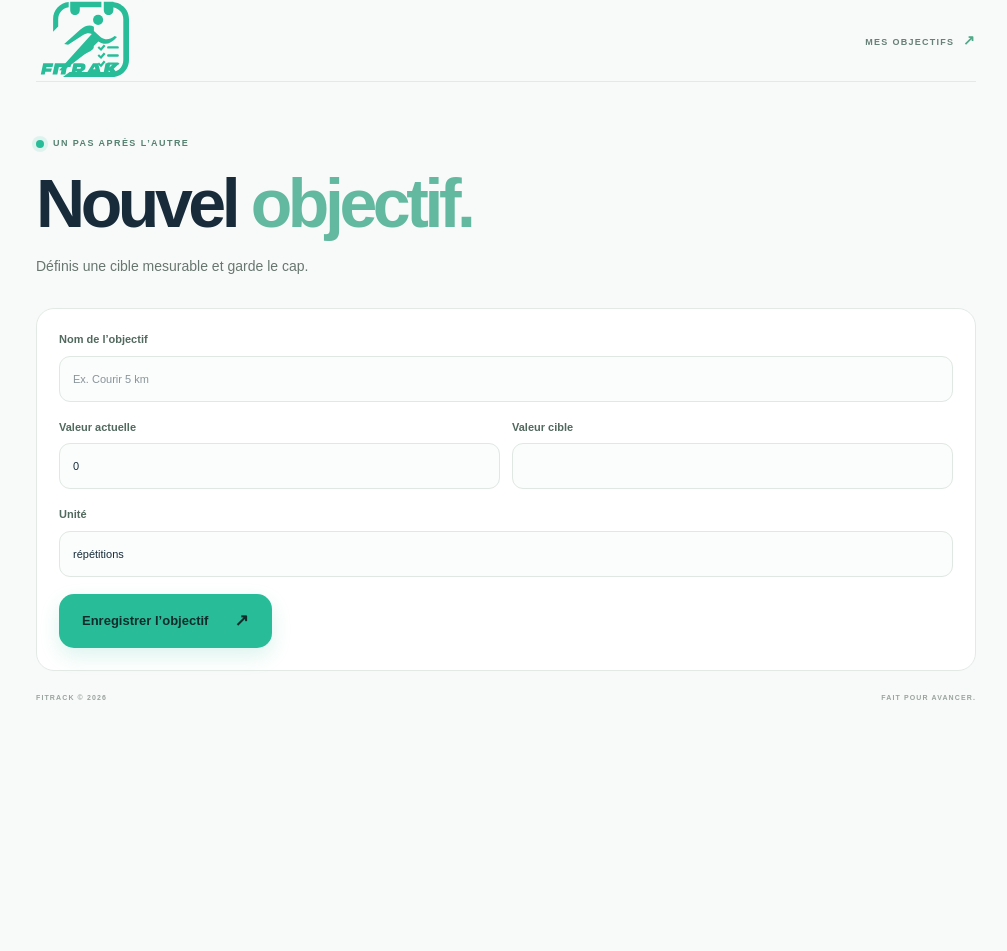
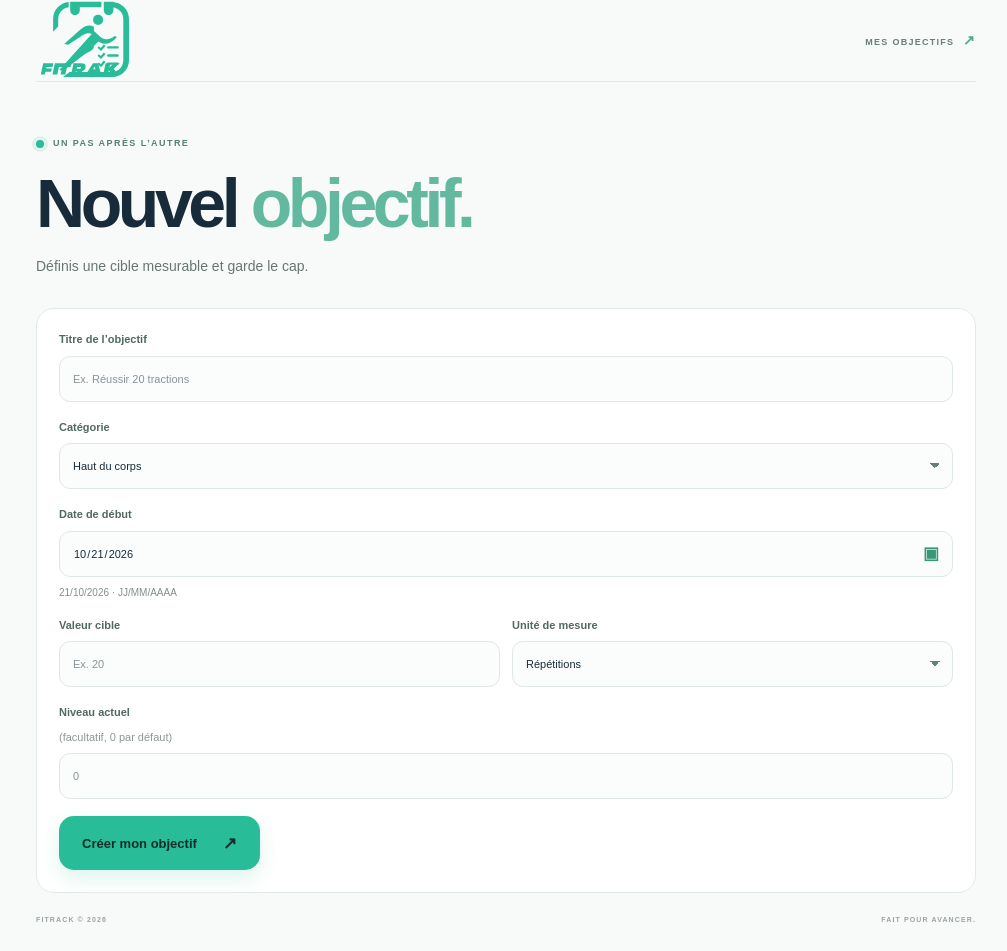
Before and after one commit to arlettemeledje2-ux/FITRACK, a Next.js app: page /objectifs/nouveau in a window 1280 px wide. Shown: the top 951 px of the page, without its empty margins (134-1141 px from the left). Before the commit the page ends 800 px from the top, so only its background shows below. Built offline with nearby package versions, Linux system fonts and the light colour scheme.

Commit message:
Ajoute catégories et dates aux objectifs FITRACK

```diff
--- a/src/app/mon-programme/page.tsx
+++ b/src/app/mon-programme/page.tsx
@@ -47,7 +47,7 @@ export default function MonProgrammePage() {
 
       {!pret ? <p className="saved-empty">Chargement de ton tableau de bord…</p> : <>
         <section className="dashboard-section dashboard-objectives" aria-labelledby="objectives-title"><div className="dashboard-section-heading"><div><p className="dashboard-kicker">TES PROGRÈS</p><h2 id="objectives-title">Objectifs du moment</h2></div><Link href="/objectifs" className="dashboard-text-link">Voir les objectifs <span aria-hidden="true">→</span></Link></div>
-          {objectifs.length === 0 ? <p className="dashboard-empty">Aucun objectif en ce moment</p> : <div className="dashboard-objective-grid">{objectifs.map((objectif) => <article className="dashboard-objective-card" key={objectif.id}><h3>{objectif.titre}</h3><div className="objective-values"><span><strong>{objectif.actuelle}</strong> {objectif.unite}</span><span>Objectif <strong>{objectif.cible}</strong> {objectif.unite}</span></div><div className="objective-progress-label"><span>Progression</span><span>{progression(objectif)}%</span></div><div className="objective-progress-track" role="progressbar" aria-label={`Progression de ${objectif.titre}`} aria-valuemin={0} aria-valuemax={100} aria-valuenow={progression(objectif)}><span style={{ width: `${progression(objectif)}%` }}/></div></article>)}</div>}
+          {objectifs.filter((objectif) => objectif.statut === "en-cours").length === 0 ? <p className="dashboard-empty">Aucun objectif en ce moment</p> : <div className="dashboard-objective-grid">{objectifs.filter((objectif) => objectif.statut === "en-cours").map((objectif) => <article className="dashboard-objective-card" key={objectif.id}><h3>{objectif.titre}</h3><div className="objective-values"><span><strong>{objectif.actuelle}</strong> {objectif.unite}</span><span>Objectif <strong>{objectif.cible}</strong> {objectif.unite}</span></div><div className="objective-progress-label"><span>Progression</span><span>{progression(objectif)}%</span></div><div className="objective-progress-track" role="progressbar" aria-label={`Progression de ${objectif.titre}`} aria-valuemin={0} aria-valuemax={100} aria-valuenow={progression(objectif)}><span style={{ width: `${progression(objectif)}%` }}/></div></article>)}</div>}
         </section>
 
         <section className="dashboard-section" aria-labelledby="programme-title"><div className="dashboard-section-heading dashboard-program-heading"><div><p className="dashboard-kicker">TON PLAN HEBDOMADAIRE</p><h2 id="programme-title">Programme</h2></div>{programme && <div className="dashboard-rhythm"><strong>{programme.joursParSemaine}</strong><span>séances / semaine</span></div>}</div>
--- a/src/app/objectifs/nouveau/page.tsx
+++ b/src/app/objectifs/nouveau/page.tsx
@@ -4,17 +4,27 @@ import Link from "next/link";
 import Image from "next/image";
 import { useRouter } from "next/navigation";
 import { useEffect, useState } from "react";
-import { enregistrerObjectifs, lireObjectifs, type Objectif } from "@/lib/objectifs";
+import { CATEGORIES_OBJECTIF, UNITES_OBJECTIF, enregistrerObjectifs, lireObjectifs, type Objectif } from "@/lib/objectifs";
+
+function dateLocale(dateISO: string) {
+  if (!dateISO) return "";
+  const [annee, mois, jour] = dateISO.split("-");
+  return `${jour}/${mois}/${annee}`;
+}
 
 export default function NouvelObjectifPage() {
   const router = useRouter();
   const [objectifs, setObjectifs] = useState<Objectif[]>([]);
   const [id, setId] = useState<string | null>(null);
   const [titre, setTitre] = useState("");
-  const [actuelle, setActuelle] = useState("0");
+  const [categorie, setCategorie] = useState<(typeof CATEGORIES_OBJECTIF)[number]>("Haut du corps");
+  const [dateDebut, setDateDebut] = useState("");
+  const [actuelle, setActuelle] = useState("");
   const [cible, setCible] = useState("");
-  const [unite, setUnite] = useState("répétitions");
+  const [unite, setUnite] = useState<(typeof UNITES_OBJECTIF)[number]>("Répétitions");
   const [erreur, setErreur] = useState("");
+  const [confirmation, setConfirmation] = useState(false);
+
   useEffect(() => {
     const frame = window.requestAnimationFrame(() => {
       const liste = lireObjectifs();
@@ -22,21 +32,47 @@ export default function NouvelObjectifPage() {
       const editId = new URLSearchParams(window.location.search).get("id");
       setId(editId);
       const objectif = liste.find((item) => item.id === editId);
-      if (objectif) { setTitre(objectif.titre); setActuelle(String(objectif.actuelle)); setCible(String(objectif.cible)); setUnite(objectif.unite); }
+      if (objectif) {
+        setTitre(objectif.titre);
+        setCategorie(objectif.categorie);
+        setDateDebut(objectif.dateDebut);
+        setActuelle(String(objectif.actuelle));
+        setCible(String(objectif.cible));
+        setUnite(objectif.unite);
+      } else {
+        setDateDebut(new Date().toLocaleDateString("sv-SE"));
+      }
     });
     return () => window.cancelAnimationFrame(frame);
   }, []);
+
   function sauvegarder(event: React.FormEvent<HTMLFormElement>) {
     event.preventDefault();
-    const valeurActuelle = Number(actuelle); const valeurCible = Number(cible);
-    if (!titre.trim() || !Number.isFinite(valeurActuelle) || !Number.isFinite(valeurCible) || valeurActuelle < 0 || valeurCible <= 0) { setErreur("Saisis un titre, une valeur actuelle positive ou nulle et une cible supérieure à zéro."); return; }
-    const atteint = valeurActuelle >= valeurCible;
-    const objectif: Objectif = { id: id ?? (globalThis.crypto?.randomUUID?.() ?? String(Date.now())), titre: titre.trim(), actuelle: valeurActuelle, cible: valeurCible, unite: unite.trim() || "unités", statut: atteint ? "termine" : "en-cours" };
-    const autres = objectifs.filter((item) => item.id !== objectif.id);
-    try { enregistrerObjectifs([...autres, objectif]); router.push("/objectifs"); } catch { setErreur("Impossible d’enregistrer cet objectif sur cet appareil."); }
+    setErreur("");
+    const valeurActuelle = actuelle.trim() === "" ? 0 : Number(actuelle);
+    const valeurCible = Number(cible);
+    if (!titre.trim()) { setErreur("Saisis un titre pour ton objectif."); return; }
+    if (!dateDebut) { setErreur("Choisis une date de début."); return; }
+    if (!Number.isFinite(valeurCible) || valeurCible <= 0) { setErreur("La valeur cible doit être un nombre supérieur à zéro."); return; }
+    if (!Number.isFinite(valeurActuelle) || valeurActuelle < 0) { setErreur("Le niveau actuel doit être un nombre positif ou égal à zéro."); return; }
+    const objectif: Objectif = { id: id ?? (globalThis.crypto?.randomUUID?.() ?? String(Date.now())), titre: titre.trim(), categorie, dateDebut, actuelle: valeurActuelle, cible: valeurCible, unite };
+    try {
+      enregistrerObjectifs([...objectifs.filter((item) => item.id !== objectif.id), objectif]);
+      setConfirmation(true);
+      window.setTimeout(() => router.push("/objectifs"), 900);
+    } catch { setErreur("Impossible d’enregistrer cet objectif sur cet appareil. Réessaie."); }
   }
+
   return <main className="planner-shell dashboard-shell"><header className="topbar"><Link href="/" aria-label="FITRACK, accueil"><Image src="/fitrack-logo.svg" alt="FITRACK" width={420} height={290} className="brand-logo" /></Link><Link href="/objectifs" className="planner-header-link">MES OBJECTIFS <span aria-hidden="true">↗</span></Link></header>
     <section className="planner-intro dashboard-intro"><p className="eyebrow"><span className="status-dot"/> UN PAS APRÈS L’AUTRE</p><h1>{id ? "Mets à jour" : "Nouvel"} <span>objectif.</span></h1><p>Définis une cible mesurable et garde le cap.</p></section>
-    <form className="goal-form" onSubmit={sauvegarder}><label>Nom de l’objectif<input required maxLength={80} value={titre} onChange={(event) => setTitre(event.target.value)} placeholder="Ex. Courir 5 km" /></label><div className="goal-form-values"><label>Valeur actuelle<input required type="number" min="0" step="any" value={actuelle} onChange={(event) => setActuelle(event.target.value)} /></label><label>Valeur cible<input required type="number" min="0.01" step="any" value={cible} onChange={(event) => setCible(event.target.value)} /></label></div><label>Unité<input required maxLength={24} value={unite} onChange={(event) => setUnite(event.target.value)} placeholder="km, kg, répétitions…" /></label>{erreur && <p className="form-error" role="alert">{erreur}</p>}<button type="submit" className="primary-button">Enregistrer l’objectif <span aria-hidden="true" className="button-arrow">↗</span></button></form>
+    <form className="goal-form" onSubmit={sauvegarder} noValidate>
+      <label htmlFor="goal-title">Titre de l’objectif<input id="goal-title" required maxLength={100} value={titre} onChange={(event) => setTitre(event.target.value)} placeholder="Ex. Réussir 20 tractions" /></label>
+      <label htmlFor="goal-category">Catégorie<select id="goal-category" value={categorie} onChange={(event) => setCategorie(event.target.value as (typeof CATEGORIES_OBJECTIF)[number])}>{CATEGORIES_OBJECTIF.map((item) => <option key={item} value={item}>{item}</option>)}</select></label>
+      <label htmlFor="goal-start">Date de début<span className="goal-date-control"><input id="goal-start" type="date" required value={dateDebut} onChange={(event) => setDateDebut(event.target.value)} /><span aria-hidden="true">▣</span></span><small className="goal-date-preview">{dateLocale(dateDebut) || "Choisir une date"} · JJ/MM/AAAA</small></label>
+      <div className="goal-form-values"><label htmlFor="goal-target">Valeur cible<input id="goal-target" required type="number" min="0.01" step="any" value={cible} onChange={(event) => setCible(event.target.value)} placeholder="Ex. 20" /></label><label htmlFor="goal-unit">Unité de mesure<select id="goal-unit" value={unite} onChange={(event) => setUnite(event.target.value as (typeof UNITES_OBJECTIF)[number])}>{UNITES_OBJECTIF.map((item) => <option key={item} value={item}>{item}</option>)}</select></label></div>
+      <label htmlFor="goal-current">Niveau actuel <span className="goal-optional">(facultatif, 0 par défaut)</span><input id="goal-current" type="number" min="0" step="any" value={actuelle} onChange={(event) => setActuelle(event.target.value)} placeholder="0" /></label>
+      {erreur && <p className="form-error" role="alert">{erreur}</p>}{confirmation && <p className="goal-success" role="status">Objectif enregistré. Redirection vers Mes objectifs…</p>}
+      <button type="submit" className="primary-button" disabled={confirmation}>{id ? "Enregistrer les modifications" : "Créer mon objectif"} <span aria-hidden="true" className="button-arrow">↗</span></button>
+    </form>
     <footer className="page-footer"><span>FITRACK © 2026</span><span>FAIT POUR AVANCER.</span></footer></main>;
 }
--- a/src/lib/objectifs.ts
+++ b/src/lib/objectifs.ts
@@ -1,13 +1,33 @@
-export type Objectif = { id: string; titre: string; actuelle: number; cible: number; unite: string; statut: "en-cours" | "termine" };
+export const CATEGORIES_OBJECTIF = ["Haut du corps", "Bas du corps", "Corps complet", "Cardio", "Mobilité"] as const;
+export const UNITES_OBJECTIF = ["Répétitions", "Kilogrammes", "Minutes", "Kilomètres"] as const;
+export type CategorieObjectif = (typeof CATEGORIES_OBJECTIF)[number];
+export type UniteObjectif = (typeof UNITES_OBJECTIF)[number];
+export type StatutObjectif = "a-venir" | "en-cours" | "atteint";
+export type Objectif = { id: string; titre: string; categorie: CategorieObjectif; dateDebut: string; actuelle: number; cible: number; unite: UniteObjectif; statut?: StatutObjectif };
 export const CLE_OBJECTIFS = "fitrack-objectifs";
+
+export function calculerStatutObjectif(objectif: Pick<Objectif, "dateDebut" | "actuelle" | "cible">, aujourdHui = new Date()): StatutObjectif {
+  if (objectif.actuelle >= objectif.cible) return "atteint";
+  const date = new Date(`${objectif.dateDebut}T00:00:00`);
+  const maintenant = new Date(aujourdHui.getFullYear(), aujourdHui.getMonth(), aujourdHui.getDate());
+  if (!Number.isNaN(date.getTime()) && date > maintenant) return "a-venir";
+  return "en-cours";
+}
+
 export function lireObjectifs(): Objectif[] {
   try {
     const value: unknown = JSON.parse(window.localStorage.getItem(CLE_OBJECTIFS) ?? "[]");
     if (!Array.isArray(value)) return [];
-    return value.filter((item): item is Objectif => Boolean(item && typeof item === "object" && typeof item.titre === "string" && Number.isFinite(item.actuelle) && Number.isFinite(item.cible) && item.cible > 0 && typeof item.unite === "string" && (item.statut === "en-cours" || item.statut === "termine")))
-      .map((item, index) => ({ ...item, id: typeof item.id === "string" ? item.id : String(index) }));
+    return value.filter((item): item is Objectif => Boolean(item && typeof item === "object" && typeof item.titre === "string" && Number.isFinite(item.actuelle) && Number.isFinite(item.cible) && item.cible > 0 && typeof item.unite === "string"))
+      .map((item, index) => {
+        const categorie = CATEGORIES_OBJECTIF.includes(item.categorie) ? item.categorie : "Corps complet";
+        const unite = UNITES_OBJECTIF.includes(item.unite) ? item.unite : "Répétitions";
+        const dateDebut = typeof item.dateDebut === "string" && /^\d{4}-\d{2}-\d{2}$/.test(item.dateDebut) ? item.dateDebut : new Date().toISOString().slice(0, 10);
+        const objectif = { ...item, id: typeof item.id === "string" ? item.id : String(index), categorie, unite, dateDebut };
+        return { ...objectif, statut: calculerStatutObjectif(objectif) };
+      });
   } catch { return []; }
 }
 export function enregistrerObjectifs(objectifs: Objectif[]) {
-  window.localStorage.setItem(CLE_OBJECTIFS, JSON.stringify(objectifs));
+  window.localStorage.setItem(CLE_OBJECTIFS, JSON.stringify(objectifs.map((objectif) => ({ ...objectif, statut: calculerStatutObjectif(objectif) }))));
 }
```
Also changed, not shown: src/app/objectifs/page.tsx (+7 -5 lines), src/app/planner.css.
